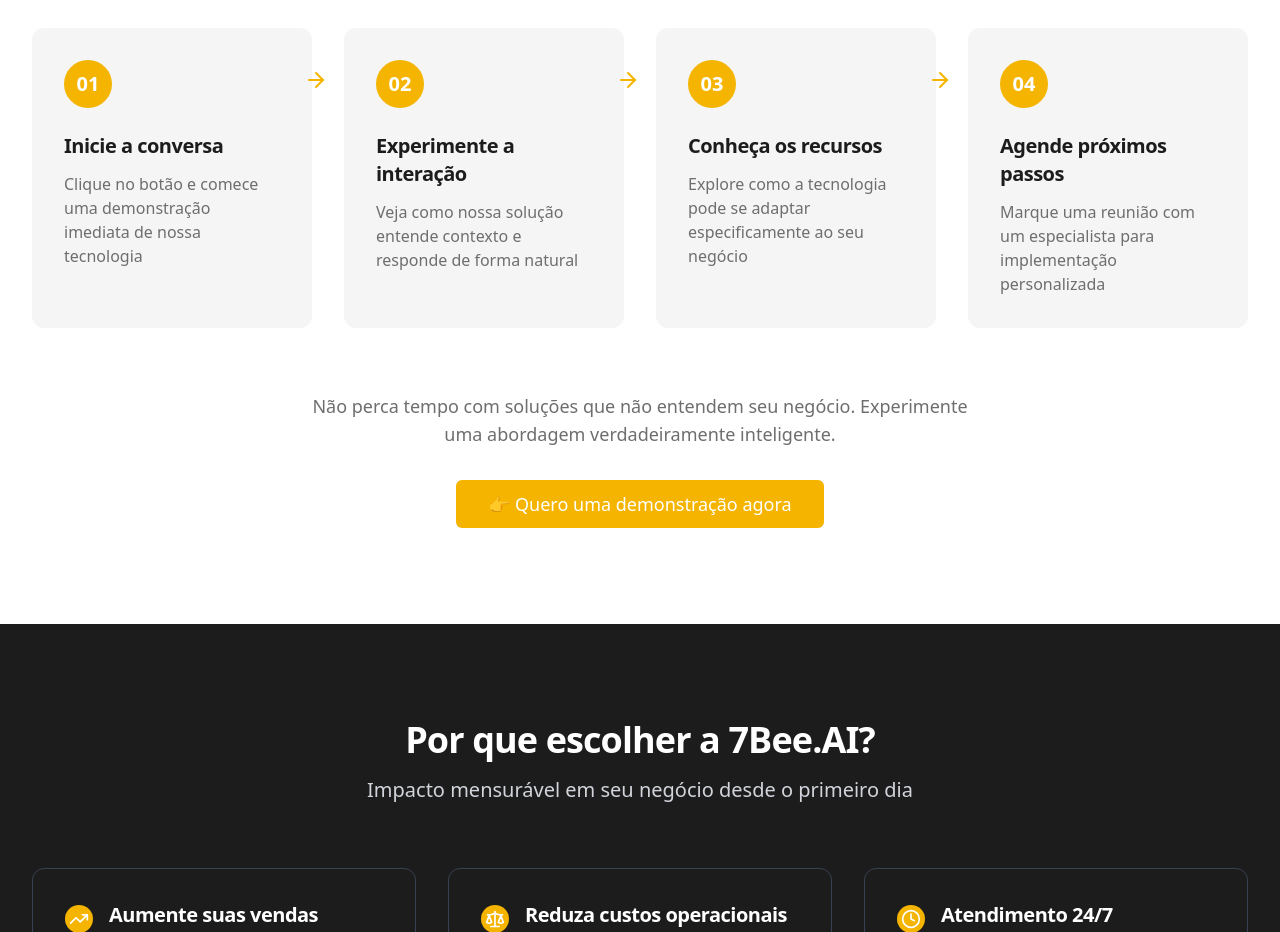
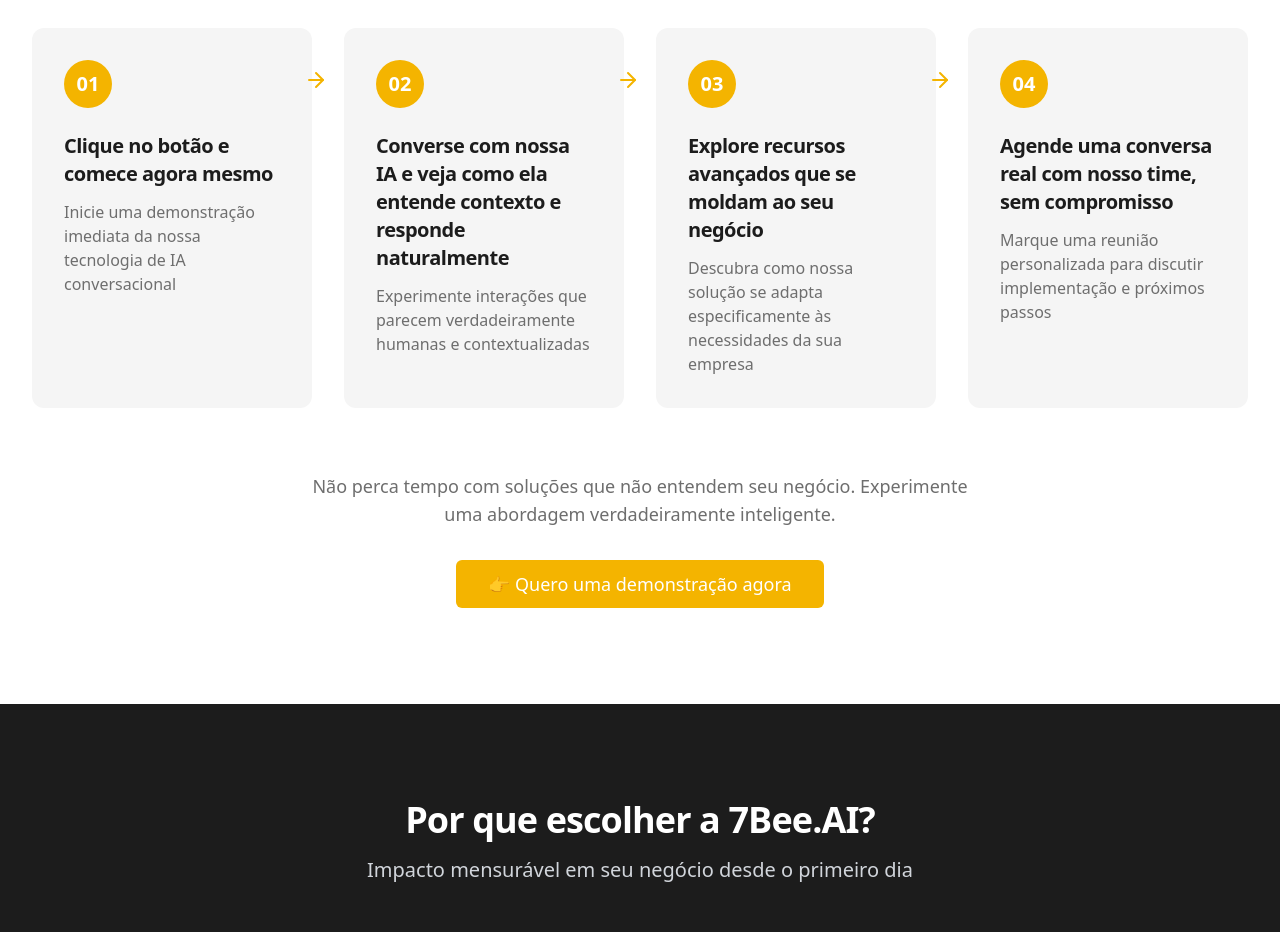
Before and after one commit to 7Beeai/bee-ai-conversations-flow, a React (Vite) app: page / in a window 1280 px wide. Shown: the part 3000-3932 px from the top of the page. Built offline with nearby package versions, Linux system fonts and the light colour scheme.

Commit message:
Update HowItWorksSection content
Updated the content of the `HowItWorksSection` with the new text provided by the user.

```diff
--- a/src/components/HowItWorksSection.tsx
+++ b/src/components/HowItWorksSection.tsx
@@ -16,26 +16,26 @@ const HowItWorksSection = () => {
         <div className="grid md:grid-cols-2 lg:grid-cols-4 gap-8">
           <StepCard
             number="01"
-            title="Inicie a conversa"
-            description="Clique no botão e comece uma demonstração imediata de nossa tecnologia"
+            title="Clique no botão e comece agora mesmo"
+            description="Inicie uma demonstração imediata da nossa tecnologia de IA conversacional"
           />
 
           <StepCard
             number="02"
-            title="Experimente a interação"
-            description="Veja como nossa solução entende contexto e responde de forma natural"
+            title="Converse com nossa IA e veja como ela entende contexto e responde naturalmente"
+            description="Experimente interações que parecem verdadeiramente humanas e contextualizadas"
           />
 
           <StepCard
             number="03"
-            title="Conheça os recursos"
-            description="Explore como a tecnologia pode se adaptar especificamente ao seu negócio"
+            title="Explore recursos avançados que se moldam ao seu negócio"
+            description="Descubra como nossa solução se adapta especificamente às necessidades da sua empresa"
           />
 
           <StepCard
             number="04"
-            title="Agende próximos passos"
-            description="Marque uma reunião com um especialista para implementação personalizada"
+            title="Agende uma conversa real com nosso time, sem compromisso"
+            description="Marque uma reunião personalizada para discutir implementação e próximos passos"
           />
         </div>
 
```
